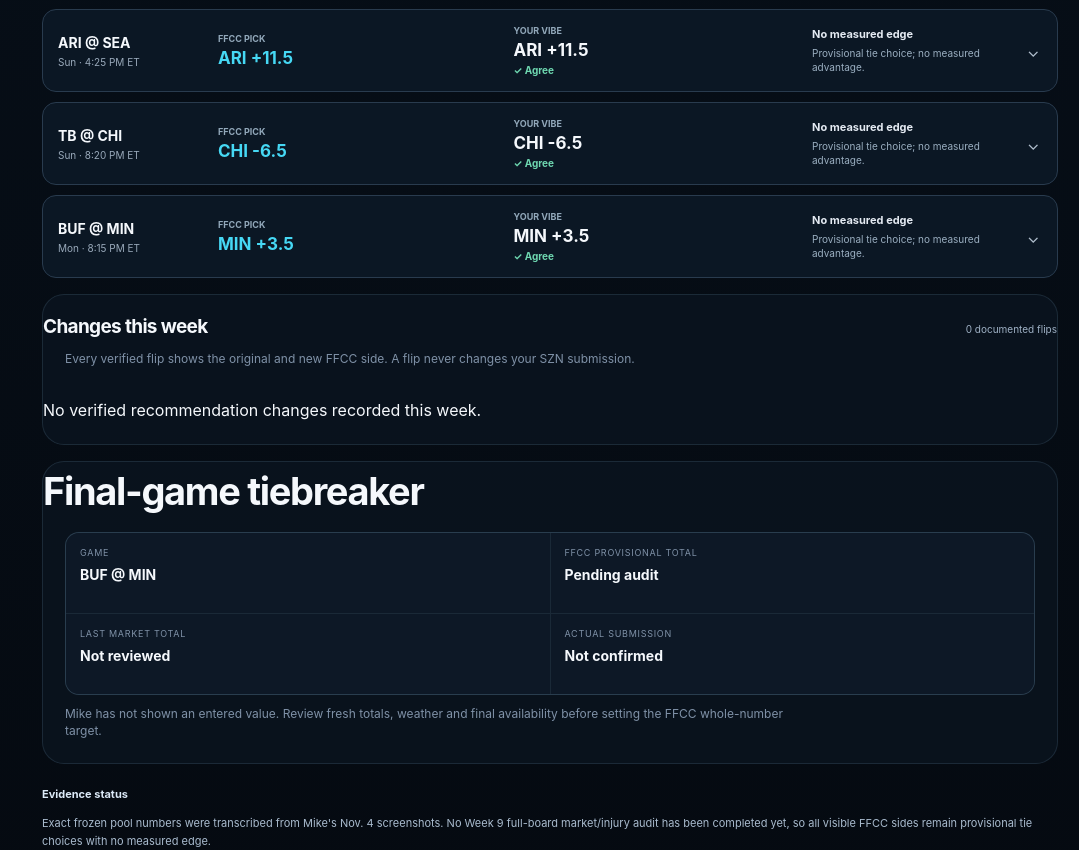
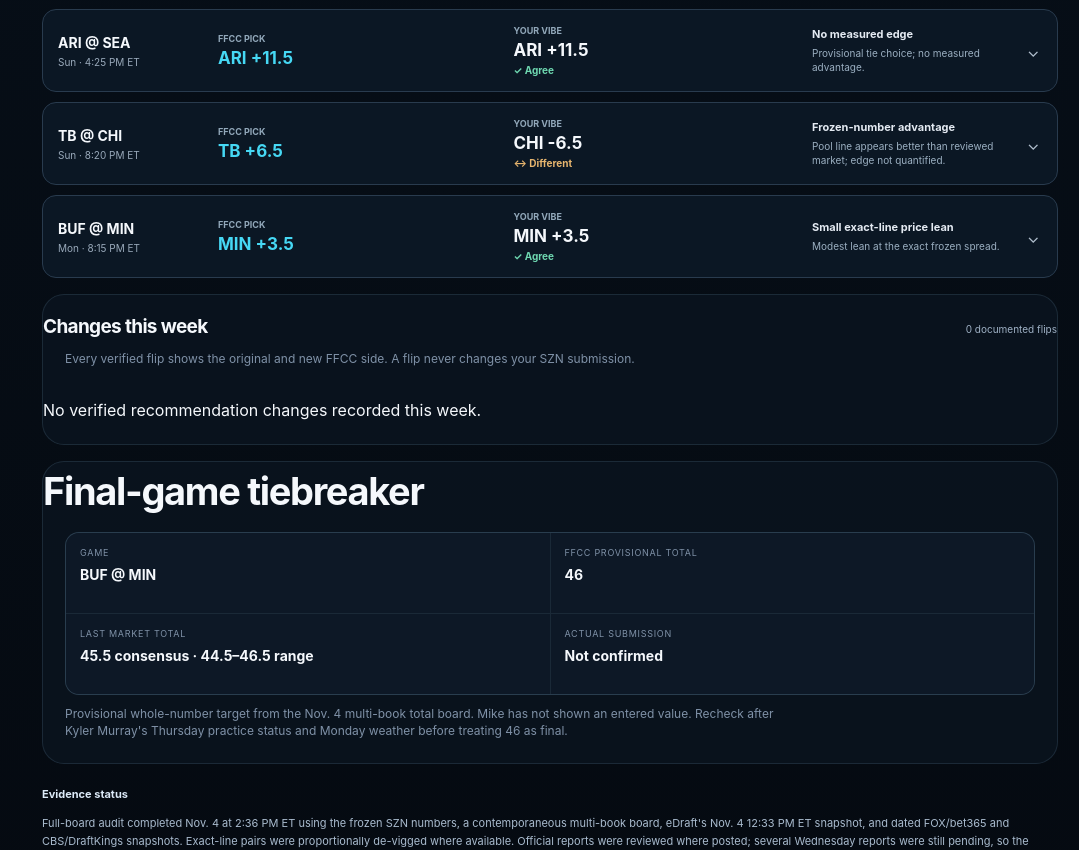
Before and after one commit to TipsyAntler/fantasy-command-center, a Next.js app: page /pickem/board in a window 1280 px wide. Shown: the part 1945-2795 px from the top of the page, without its empty margins (201-1280 px from the left). Built offline with nearby package versions, Linux system fonts and the light colour scheme.

Commit message:
Audit Week 9 Pick'em board and record market-based flips

```diff
--- a/data/pickem-week9.ts
+++ b/data/pickem-week9.ts
@@ -19,32 +19,16 @@ export type Week9PoolGame = {
 export const week9Number = 9;
 export const week9CapturedAt = "2026-11-04T13:01:00-05:00";
 export const week9CapturedLabel = "Nov 4 · 1:01 PM ET";
-export const week9ReviewedAt = "";
-export const week9ReviewedLabel = "Full board audit pending";
+export const week9ReviewedAt = "2026-11-04T14:36:00-05:00";
+export const week9ReviewedLabel = "Nov 4 · 2:36 PM ET";
 export const week9PoolName = "The SZN · NFL Super Pick'em · NFL-575";
-export const week9PoolStatus = "WEEK 9 · 14 OF 15 EXACT FROZEN SPREADS CAPTURED FROM USER SCREENSHOTS · DET–MIA SPREAD CROPPED AND NOT INFERRED · VIBES ARE NOT SUBMISSIONS";
-export const week9MarketAsOf = "Exact frozen pool numbers were transcribed from Mike's Nov. 4 screenshots. No Week 9 full-board market/injury audit has been completed yet, so all visible FFCC sides remain provisional tie choices with no measured edge.";
+export const week9PoolStatus = "WEEK 9 · 14 OF 15 EXACT FROZEN SPREADS CAPTURED · DET–MIA SPREAD CROPPED AND NOT INFERRED · FULL 14-GAME MARKET AUDIT COMPLETED · VIBES ARE NOT SUBMISSIONS";
+export const week9MarketAsOf = "Full-board audit completed Nov. 4 at 2:36 PM ET using the frozen SZN numbers, a contemporaneous multi-book board, eDraft's Nov. 4 12:33 PM ET snapshot, and dated FOX/bet365 and CBS/DraftKings snapshots. Exact-line pairs were proportionally de-vigged where available. Official reports were reviewed where posted; several Wednesday reports were still pending, so the listed watch items remain live. Article snapshots are dated evidence, not a live quote feed.";
 export const week9Standing = {correct:56,rank:70,leaderCorrect:76,note:"Nov. 4 user screenshot: 56 season correct, overall rank 70; leader 76."};
 export const week9MikeVibeCard = {
   observedAt: "Nov 4, 2026 · approximately 1:01 PM ET",
   source: "The SZN Week 9 orange-highlighted sides in Mike's screenshots",
-  picks: [
-  "JAX -8.5",
-  "CIN -3.5",
-  "DAL -6.5",
-  "KC -9.5",
-  "NO -2.5",
-  "NYG -3.5",
-  "LAR -5.5",
-  "CAR +3.5",
-  "HOU -4.5",
-  "GB +3.5",
-  "SF -10.5",
-  "ARI +11.5",
-  "CHI -6.5",
-  "MIN +3.5",
-  "DET (spread not visible)"
-],
+  picks: ["JAX -8.5","CIN -3.5","DAL -6.5","KC -9.5","NO -2.5","NYG -3.5","LAR -5.5","CAR +3.5","HOU -4.5","GB +3.5","SF -10.5","ARI +11.5","CHI -6.5","MIN +3.5","DET (spread not visible)"],
   tiebreaker: null,
   note: "VIBES ONLY. The page showed 15 picks made, but Mike uses highlights to communicate instinct; no side or tiebreaker is treated as a confirmed submission without explicit confirmation."
 };
@@ -53,9 +37,9 @@ export const week9PendingPoolGames = [
 ];
 export const week9Tiebreaker = {
   matchup: "BUF @ MIN",
-  earlyFfccTarget: "Pending audit",
-  currentMarketTotal: "Not reviewed",
-  note: "Mike has not shown an entered value. Review fresh totals, weather and final availability before setting the FFCC whole-number target."
+  earlyFfccTarget: "46",
+  currentMarketTotal: "45.5 consensus · 44.5–46.5 range",
+  note: "Provisional whole-number target from the Nov. 4 multi-book total board. Mike has not shown an entered value. Recheck after Kyler Murray's Thursday practice status and Monday weather before treating 46 as final."
 };
 export const week9PoolGames: Week9PoolGame[] = [
   {
@@ -68,46 +52,46 @@ export const week9PoolGames: Week9PoolGame[] = [
     "mikeVibe": "JAX -8.5",
     "poolFavorite": "JAX",
     "poolSpread": 8.5,
-    "watch": "Audit exact JAX -8.5 prices plus final Thursday injuries before kickoff.",
-    "marketLabel": "Full exact-line market audit pending; no live quote or measured edge claimed.",
-    "marketTotal": null,
-    "confidence": 1,
-    "signal": "NO MEASURED EDGE · PROVISIONAL TIE CHOICE",
-    "rationale": "Provisional FFCC tie choice mirrors the captured vibe only until fresh two-sided pricing at the exact frozen spread and official injury reports are audited. This is not a verified edge and not a submitted pick."
+    "marketLabel": "Nov. 4 audit: broad market JAX -9.5 to -10.5; pool preserves JAX -8.5. VegasInsider consensus -10 (-108), total 39.5.",
+    "marketTotal": 39.5,
+    "confidence": 2,
+    "signal": "FROZEN-NUMBER ADVANTAGE · SIZE UNCALIBRATED",
+    "rationale": "Keep JAX -8.5. The reviewed market had Jacksonville roughly one to two points more expensive, so the frozen pool number is favorable. Baltimore's quarterback injuries are already reflected in the move; no separate narrative boost is added.",
+    "watch": "Thursday inactives: Lamar Jackson is headed to IR and Tyler Huntley was trending doubtful; recheck only for an unexpected Baltimore quarterback upgrade before 8:15 PM ET."
   },
   {
     "day": "Sun",
     "kickoff": "9:30 AM",
     "away": "CIN",
     "home": "ATL",
-    "poolPick": "CIN",
-    "poolLine": -3.5,
+    "poolPick": "ATL",
+    "poolLine": 3.5,
     "mikeVibe": "CIN -3.5",
     "poolFavorite": "CIN",
     "poolSpread": 3.5,
-    "watch": "Audit exact CIN -3.5 prices, travel context and official Madrid injury reports.",
-    "marketLabel": "Full exact-line market audit pending; no live quote or measured edge claimed.",
-    "marketTotal": null,
-    "confidence": 1,
-    "signal": "NO MEASURED EDGE · PROVISIONAL TIE CHOICE",
-    "rationale": "Provisional FFCC tie choice mirrors the captured vibe only until fresh two-sided pricing at the exact frozen spread and official injury reports are audited. This is not a verified edge and not a submitted pick."
+    "marketLabel": "Nov. 4 audit: most books CIN -3; exact +3.5 quotes included ATL -127 and -117 versus CIN +107 and +113. Total 52.5.",
+    "marketTotal": 52.5,
+    "confidence": 2,
+    "signal": "FROZEN-NUMBER ADVANTAGE · SIZE UNCALIBRATED",
+    "rationale": "Flip to ATL +3.5. The pool crosses the key field-goal margin while most reviewed books dealt Cincinnati -3; the available exact +3.5 prices also charged a premium for Atlanta. This is a number edge, not a claim that Atlanta is the better team.",
+    "watch": "Madrid travel and official late-week injury reports; change only if verified news moves the reliable market through Cincinnati -3.5 at comparable pricing."
   },
   {
     "day": "Sun",
     "kickoff": "1:00 PM",
     "away": "DAL",
     "home": "IND",
-    "poolPick": "DAL",
-    "poolLine": -6.5,
+    "poolPick": "IND",
+    "poolLine": 6.5,
     "mikeVibe": "DAL -6.5",
     "poolFavorite": "DAL",
     "poolSpread": 6.5,
-    "watch": "Resolve Indianapolis quarterback availability and audit exact DAL -6.5 prices.",
-    "marketLabel": "Full exact-line market audit pending; no live quote or measured edge claimed.",
-    "marketTotal": null,
-    "confidence": 1,
-    "signal": "NO MEASURED EDGE · PROVISIONAL TIE CHOICE",
-    "rationale": "Provisional FFCC tie choice mirrors the captured vibe only until fresh two-sided pricing at the exact frozen spread and official injury reports are audited. This is not a verified edge and not a submitted pick."
+    "marketLabel": "Nov. 4 audit: eight-book board mostly DAL -5.5, one -6; consensus -5.5 (-112). Total 51.5.",
+    "marketTotal": 51.5,
+    "confidence": 2,
+    "signal": "FROZEN-NUMBER ADVANTAGE · SIZE UNCALIBRATED",
+    "rationale": "Flip to IND +6.5. The pool gives Indianapolis a half-point to a full point beyond the reviewed market. The Colts' official Tuesday depth chart lists Daniel Jones as QB1, and the coach confirmed he remains the Week 9 starter, so no unverified quarterback absence is baked into this recommendation.",
+    "watch": "Official Wednesday-Friday Colts and Cowboys reports, especially offensive line and any quarterback setback; preserve the hook unless reliable prices reach DAL -6.5."
   },
   {
     "day": "Sun",
@@ -119,12 +103,12 @@ export const week9PoolGames: Week9PoolGame[] = [
     "mikeVibe": "KC -9.5",
     "poolFavorite": "KC",
     "poolSpread": 9.5,
-    "watch": "Audit exact KC -9.5 prices and final offensive-line/skill-player reports.",
-    "marketLabel": "Full exact-line market audit pending; no live quote or measured edge claimed.",
-    "marketTotal": null,
-    "confidence": 1,
-    "signal": "NO MEASURED EDGE · PROVISIONAL TIE CHOICE",
-    "rationale": "Provisional FFCC tie choice mirrors the captured vibe only until fresh two-sided pricing at the exact frozen spread and official injury reports are audited. This is not a verified edge and not a submitted pick."
+    "marketLabel": "Nov. 4 exact-line audit: KC -9.5 pairs de-vig to roughly 51.4%-52.4% across available books; broader market -9.5 to -10. Total 47.5.",
+    "marketTotal": 47.5,
+    "confidence": 2,
+    "signal": "SMALL EXACT-LINE PRICE LEAN",
+    "rationale": "Keep KC -9.5. Multiple reviewed books offered both sides at the exact frozen spread and the proportional no-vig prices modestly favored Kansas City. The lean is small and not a high-confidence projection.",
+    "watch": "Final Kansas City offensive-line and skill-player status; reverse only if fresh exact -9.5 pricing consistently favors the Jets."
   },
   {
     "day": "Sun",
@@ -136,29 +120,29 @@ export const week9PoolGames: Week9PoolGame[] = [
     "mikeVibe": "NO -2.5",
     "poolFavorite": "NO",
     "poolSpread": 2.5,
-    "watch": "Audit exact NO -2.5 prices and both quarterback/offensive-line reports.",
-    "marketLabel": "Full exact-line market audit pending; no live quote or measured edge claimed.",
-    "marketTotal": null,
-    "confidence": 1,
-    "signal": "NO MEASURED EDGE · PROVISIONAL TIE CHOICE",
-    "rationale": "Provisional FFCC tie choice mirrors the captured vibe only until fresh two-sided pricing at the exact frozen spread and official injury reports are audited. This is not a verified edge and not a submitted pick."
+    "marketLabel": "Nov. 4 audit: NO -2.5 to -3 across books; VegasInsider consensus NO -3 (-112). Total 42.5.",
+    "marketTotal": 42.5,
+    "confidence": 2,
+    "signal": "FROZEN-NUMBER ADVANTAGE · SIZE UNCALIBRATED",
+    "rationale": "Keep NO -2.5. The frozen number stays below the key field goal while much of the reviewed market was Saints -3. The edge is the number only; no unsupported model agreement is claimed.",
+    "watch": "Both teams' quarterback and offensive-line reports; reassess if the market falls below NO -2.5 rather than merely changing price."
   },
   {
     "day": "Sun",
     "kickoff": "1:00 PM",
     "away": "NYG",
     "home": "PHI",
-    "poolPick": "NYG",
-    "poolLine": -3.5,
+    "poolPick": "PHI",
+    "poolLine": 3.5,
     "mikeVibe": "NYG -3.5",
     "poolFavorite": "NYG",
     "poolSpread": 3.5,
-    "watch": "Resolve Philadelphia quarterback availability before treating the captured side as more than provisional.",
-    "marketLabel": "Full exact-line market audit pending; no live quote or measured edge claimed.",
-    "marketTotal": null,
-    "confidence": 1,
-    "signal": "NO MEASURED EDGE · PROVISIONAL TIE CHOICE",
-    "rationale": "Provisional FFCC tie choice mirrors the captured vibe only until fresh two-sided pricing at the exact frozen spread and official injury reports are audited. This is not a verified edge and not a submitted pick."
+    "marketLabel": "Nov. 4 exact-line audit: PHI +3.5 priced -114 to -120 at several books versus NYG -3.5 from even to -106; some books had NYG -3. Total 38.5.",
+    "marketTotal": 38.5,
+    "confidence": 2,
+    "signal": "SMALL EXACT-LINE PRICE LEAN",
+    "rationale": "Flip to PHI +3.5. The exact frozen spread repeatedly charged a premium for Philadelphia, and other books shortened New York to -3. This is a modest exact-line market lean with key-number protection, not an injury-based forecast.",
+    "watch": "Philadelphia's Wednesday report was not yet posted at audit time. Recheck quarterback status and DeVonta Smith's hamstring before lock; a confirmed major absence could invalidate the lean."
   },
   {
     "day": "Sun",
@@ -170,12 +154,12 @@ export const week9PoolGames: Week9PoolGame[] = [
     "mikeVibe": "LAR -5.5",
     "poolFavorite": "LAR",
     "poolSpread": 5.5,
-    "watch": "Priority exact-line audit: compare LAR -5.5 with current market and Washington availability.",
-    "marketLabel": "Full exact-line market audit pending; no live quote or measured edge claimed.",
-    "marketTotal": null,
-    "confidence": 1,
-    "signal": "NO MEASURED EDGE · PROVISIONAL TIE CHOICE",
-    "rationale": "Provisional FFCC tie choice mirrors the captured vibe only until fresh two-sided pricing at the exact frozen spread and official injury reports are audited. This is not a verified edge and not a submitted pick."
+    "marketLabel": "Nov. 4 exact-line consensus LAR -5.5 (-118) versus WAS +5.5 (-102). Total 47.5.",
+    "marketTotal": 47.5,
+    "confidence": 2,
+    "signal": "SMALL EXACT-LINE PRICE LEAN",
+    "rationale": "Keep LAR -5.5. The reviewed exact-line consensus prices Los Angeles materially shorter at the frozen number. Because the evidence is a price lean rather than a calibrated cover model, confidence remains modest.",
+    "watch": "Washington quarterback and offensive-line availability; require fresh verified evidence favoring Washington at +5.5 before changing."
   },
   {
     "day": "Sun",
@@ -187,12 +171,12 @@ export const week9PoolGames: Week9PoolGame[] = [
     "mikeVibe": "CAR +3.5",
     "poolFavorite": "DEN",
     "poolSpread": 3.5,
-    "watch": "Audit exact CAR +3.5 prices and official quarterback/offensive-line reports.",
-    "marketLabel": "Full exact-line market audit pending; no live quote or measured edge claimed.",
-    "marketTotal": null,
-    "confidence": 1,
-    "signal": "NO MEASURED EDGE · PROVISIONAL TIE CHOICE",
-    "rationale": "Provisional FFCC tie choice mirrors the captured vibe only until fresh two-sided pricing at the exact frozen spread and official injury reports are audited. This is not a verified edge and not a submitted pick."
+    "marketLabel": "Nov. 4 audit: market DEN -2.5 to -3; consensus DEN -2.5 (-120). Total 44.5.",
+    "marketTotal": 44.5,
+    "confidence": 2,
+    "signal": "FROZEN-NUMBER ADVANTAGE · SIZE UNCALIBRATED",
+    "rationale": "Keep CAR +3.5. The pool gives Carolina a full point beyond the consensus and crosses the key field goal compared with most reviewed books. That frozen-number value is not converted into an invented probability.",
+    "watch": "Official quarterback and offensive-line reports; retain unless reliable market evidence moves Denver through -3.5."
   },
   {
     "day": "Sun",
@@ -204,12 +188,12 @@ export const week9PoolGames: Week9PoolGame[] = [
     "mikeVibe": "HOU -4.5",
     "poolFavorite": "HOU",
     "poolSpread": 4.5,
-    "watch": "Priority exact-line audit: compare both sides at HOU -4.5 and review Chargers availability.",
-    "marketLabel": "Full exact-line market audit pending; no live quote or measured edge claimed.",
-    "marketTotal": null,
-    "confidence": 1,
-    "signal": "NO MEASURED EDGE · PROVISIONAL TIE CHOICE",
-    "rationale": "Provisional FFCC tie choice mirrors the captured vibe only until fresh two-sided pricing at the exact frozen spread and official injury reports are audited. This is not a verified edge and not a submitted pick."
+    "marketLabel": "Nov. 4 exact-line board: HOU -4.5 generally -110 to -118 versus LAC +4.5 -104 to -110; consensus -115/-105. Total 40.5.",
+    "marketTotal": 40.5,
+    "confidence": 2,
+    "signal": "SMALL EXACT-LINE PRICE LEAN",
+    "rationale": "Keep HOU -4.5. Comparable exact-line prices consistently made Houston the shorter side; the proportional no-vig edge is small, so this remains a modest market lean rather than a strong prediction.",
+    "watch": "Chargers quarterback/offensive-line and Houston injury reports; change only if fresh exact -4.5 prices favor Los Angeles."
   },
   {
     "day": "Sun",
@@ -221,29 +205,29 @@ export const week9PoolGames: Week9PoolGame[] = [
     "mikeVibe": "GB +3.5",
     "poolFavorite": "NE",
     "poolSpread": 3.5,
-    "watch": "Audit exact GB +3.5 prices and official quarterback/offensive-line reports.",
-    "marketLabel": "Full exact-line market audit pending; no live quote or measured edge claimed.",
-    "marketTotal": null,
-    "confidence": 1,
-    "signal": "NO MEASURED EDGE · PROVISIONAL TIE CHOICE",
-    "rationale": "Provisional FFCC tie choice mirrors the captured vibe only until fresh two-sided pricing at the exact frozen spread and official injury reports are audited. This is not a verified edge and not a submitted pick."
+    "marketLabel": "Nov. 4 audit: market NE -2.5 to -3; consensus NE -3 (-115). Pool GB +3.5 beats the reviewed market. Total 46.5.",
+    "marketTotal": 46.5,
+    "confidence": 2,
+    "signal": "FROZEN-NUMBER ADVANTAGE · SIZE UNCALIBRATED",
+    "rationale": "Keep GB +3.5. The frozen line gives Green Bay the hook above the key field goal while reviewed books were mostly New England -2.5 or -3. This is uncalibrated number value, not a standalone team-rating claim.",
+    "watch": "Both quarterbacks and offensive lines; reassess only for a verified late absence that pushes the dependable market beyond NE -3.5."
   },
   {
     "day": "Sun",
     "kickoff": "4:25 PM",
     "away": "LV",
     "home": "SF",
-    "poolPick": "SF",
-    "poolLine": -10.5,
+    "poolPick": "LV",
+    "poolLine": 10.5,
     "mikeVibe": "SF -10.5",
     "poolFavorite": "SF",
     "poolSpread": 10.5,
-    "watch": "Priority exact-line audit: large spread, quarterback status and San Francisco availability.",
-    "marketLabel": "Full exact-line market audit pending; no live quote or measured edge claimed.",
-    "marketTotal": null,
-    "confidence": 1,
-    "signal": "NO MEASURED EDGE · PROVISIONAL TIE CHOICE",
-    "rationale": "Provisional FFCC tie choice mirrors the captured vibe only until fresh two-sided pricing at the exact frozen spread and official injury reports are audited. This is not a verified edge and not a submitted pick."
+    "marketLabel": "Nov. 4 audit: eight-book market SF -9.5 to -10; consensus SF -10 (-108). Pool gives LV +10.5. Total 52.5.",
+    "marketTotal": 52.5,
+    "confidence": 2,
+    "signal": "FROZEN-NUMBER ADVANTAGE · SIZE UNCALIBRATED",
+    "rationale": "Flip to LV +10.5. The frozen pool spread gives Las Vegas a half-point to a full point beyond every reviewed book, including protection above 10. No separate narrative edge is added.",
+    "watch": "Quarterback and offensive-line reports for both teams; reverse only if reliable market pricing moves through SF -10.5."
   },
   {
     "day": "Sun",
@@ -255,29 +239,29 @@ export const week9PoolGames: Week9PoolGame[] = [
     "mikeVibe": "ARI +11.5",
     "poolFavorite": "SEA",
     "poolSpread": 11.5,
-    "watch": "Audit exact ARI +11.5 prices and both teams' final quarterback/skill-player reports.",
-    "marketLabel": "Full exact-line market audit pending; no live quote or measured edge claimed.",
-    "marketTotal": null,
+    "marketLabel": "Nov. 4 audit: independent snapshots ranged SEA -10.5 to -12.3, with several books -11.5; one VegasInsider consensus feed showed -8.5 and was treated as an outlier. Total around 40.5.",
+    "marketTotal": 40.5,
     "confidence": 1,
     "signal": "NO MEASURED EDGE · PROVISIONAL TIE CHOICE",
-    "rationale": "Provisional FFCC tie choice mirrors the captured vibe only until fresh two-sided pricing at the exact frozen spread and official injury reports are audited. This is not a verified edge and not a submitted pick."
+    "rationale": "Keep ARI +11.5 provisionally. The reviewed market was too dispersed to support a robust exact-line lean; at the pool number, neither side has validated independent evidence strong enough to justify a change from the prior recommendation.",
+    "watch": "Recheck a synchronized multi-book board and both teams' quarterback status before Sunday; do not rely on the conflicting single-feed snapshot."
   },
   {
     "day": "Sun",
     "kickoff": "8:20 PM",
     "away": "TB",
     "home": "CHI",
-    "poolPick": "CHI",
-    "poolLine": -6.5,
+    "poolPick": "TB",
+    "poolLine": 6.5,
     "mikeVibe": "CHI -6.5",
     "poolFavorite": "CHI",
     "poolSpread": 6.5,
-    "watch": "Priority exact-line audit: compare TB +6.5 and CHI -6.5 at independent books.",
-    "marketLabel": "Full exact-line market audit pending; no live quote or measured edge claimed.",
-    "marketTotal": null,
-    "confidence": 1,
-    "signal": "NO MEASURED EDGE · PROVISIONAL TIE CHOICE",
-    "rationale": "Provisional FFCC tie choice mirrors the captured vibe only until fresh two-sided pricing at the exact frozen spread and official injury reports are audited. This is not a verified edge and not a submitted pick."
+    "marketLabel": "Nov. 4 exact-line board: TB +6.5 roughly -104 to -112 versus CHI -6.5 -100 to -110; broader consensus CHI -6. Total 47.5.",
+    "marketTotal": 47.5,
+    "confidence": 2,
+    "signal": "FROZEN-NUMBER ADVANTAGE · SIZE UNCALIBRATED",
+    "rationale": "Flip to TB +6.5. The exact pool number was balanced to slightly Tampa-favored, while the broader market mostly sat at Chicago -6. The pool hook creates the actionable advantage; no unsupported injury narrative is counted twice.",
+    "watch": "Tampa receiver availability and Chicago's short-week report; reverse only if reliable market pricing establishes CHI -6.5 or higher."
   },
   {
     "day": "Mon",
@@ -289,11 +273,11 @@ export const week9PoolGames: Week9PoolGame[] = [
     "mikeVibe": "MIN +3.5",
     "poolFavorite": "BUF",
     "poolSpread": 3.5,
-    "watch": "Monitor Minnesota quarterback Kyler Murray's status, exact MIN +3.5 prices and Monday weather.",
-    "marketLabel": "Full exact-line market audit pending; no live quote or measured edge claimed.",
-    "marketTotal": null,
-    "confidence": 1,
-    "signal": "NO MEASURED EDGE · PROVISIONAL TIE CHOICE",
-    "rationale": "Provisional FFCC tie choice mirrors the captured vibe only until fresh two-sided pricing at the exact frozen spread and official injury reports are audited. This is not a verified edge and not a submitted pick."
+    "marketLabel": "Nov. 4 exact-line board: MIN +3.5 generally -115 to -120 versus BUF -3.5 from even to -105; total mostly 45.5, range 44.5-46.5.",
+    "marketTotal": 45.5,
+    "confidence": 2,
+    "signal": "SMALL EXACT-LINE PRICE LEAN",
+    "rationale": "Keep MIN +3.5. Exact frozen-spread prices consistently charged a premium for Minnesota, producing a robust small market lean. Kyler Murray's hamstring status remains unresolved, so the recommendation must be rechecked after Thursday practice.",
+    "watch": "Kyler Murray's hamstring and Minnesota's offensive line. Carson Wentz is next in line; a confirmed Murray absence could move the market enough to require a new audit."
   }
 ];
```
